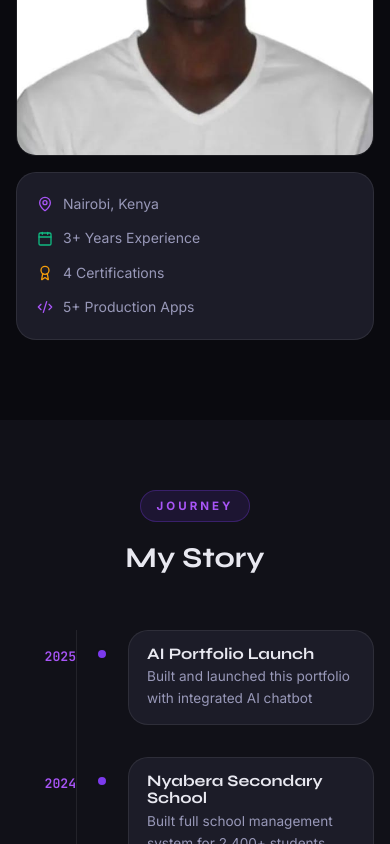
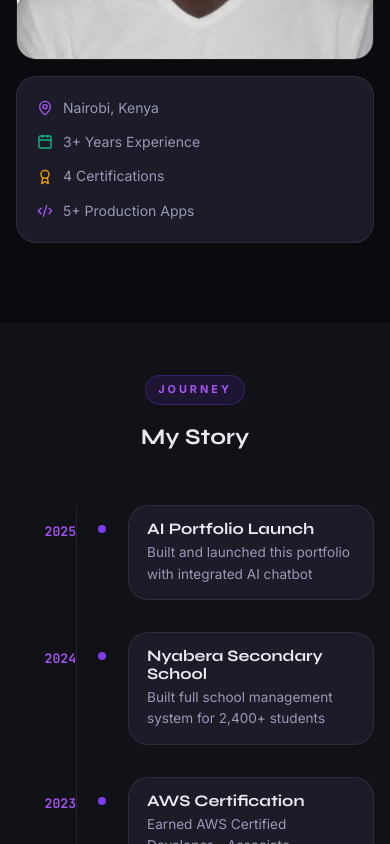
Before and after one commit to Daudi05/my-portfolio, a React (Create React App) app in the folder frontend/: page /about in a window 390 px wide. Shown: the part 1156-2000 px from the top of the page. Built offline with nearby package versions, Linux system fonts and the light colour scheme; no server answers.

Commit message:
fix container padding across all screen sizes

```diff
--- a/frontend/src/index.css
+++ b/frontend/src/index.css
@@ -25,7 +25,7 @@
 }
 
 html{scroll-behavior:smooth}
-body{font-family:var(--font);background:var(--bg);color:var(--text);line-height:1.6;transition:background .3s,color .3s;overflow-x:hidden}
+body{font-family:var(--font);background:var(--bg);color:var(--text);line-height:1.6;transition:background .3s,color .3s;overflow-x:hidden;width:100%}
 h1,h2,h3,h4{font-family:var(--font-display);line-height:1.1}
 h1{font-size:clamp(2.5rem,6vw,5rem);font-weight:800}
 h2{font-size:clamp(1.8rem,4vw,2.8rem);font-weight:700}
@@ -34,7 +34,10 @@ a{text-decoration:none;color:inherit}
 button{font-family:var(--font);cursor:pointer;border:none;background:none}
 img{display:block;max-width:100%}
 code{font-family:var(--font-mono)}
-.container{max-width:1140px;margin:0 auto;padding:0 24px}
+
+/* ── CONTAINER ── */
+.container{max-width:1140px;margin:0 auto;padding:0 32px}
+
 .section{padding:100px 0}
 .section-tag{display:inline-block;font-size:.72rem;font-weight:700;letter-spacing:3px;text-transform:uppercase;color:var(--accent2);background:rgba(124,58,237,.12);padding:6px 16px;border-radius:100px;border:1px solid rgba(124,58,237,.3);margin-bottom:20px}
 .section-title{font-size:clamp(1.8rem,4vw,2.6rem);margin-bottom:16px}
@@ -67,4 +70,34 @@ pre{background:var(--bg3);border:1px solid var(--border);border-radius:var(--rad
 ::-webkit-scrollbar-track{background:var(--bg)}
 ::-webkit-scrollbar-thumb{background:var(--surface2);border-radius:3px}
 ::-webkit-scrollbar-thumb:hover{background:var(--accent)}
-@media(max-width:768px){.container{padding:0 16px}.section{padding:70px 0}.btn{padding:10px 20px;font-size:.85rem}}
+
+/* ══════════════════════════════════════════════════
+   RESPONSIVE BREAKPOINTS
+══════════════════════════════════════════════════ */
+
+/* Tablet */
+@media(max-width:1024px){
+  .container{padding:0 28px}
+  .section{padding:80px 0}
+}
+
+/* Mobile */
+@media(max-width:768px){
+  .container{padding:0 20px}
+  .section{padding:64px 0}
+  .btn{padding:10px 20px;font-size:.85rem}
+  h1{font-size:clamp(2rem,7vw,3rem)}
+  h2{font-size:clamp(1.6rem,5vw,2.2rem)}
+}
+
+/* Small phones */
+@media(max-width:480px){
+  .container{padding:0 16px}
+  .section{padding:52px 0}
+  .btn{padding:10px 18px;font-size:.82rem;gap:6px}
+  h1{font-size:clamp(1.8rem,6vw,2.4rem)}
+  h2{font-size:clamp(1.4rem,5vw,2rem)}
+  .section-tag{font-size:.68rem;padding:5px 12px}
+  .section-title{font-size:clamp(1.4rem,5vw,2rem)}
+  .section-sub{font-size:.95rem}
+}
```
